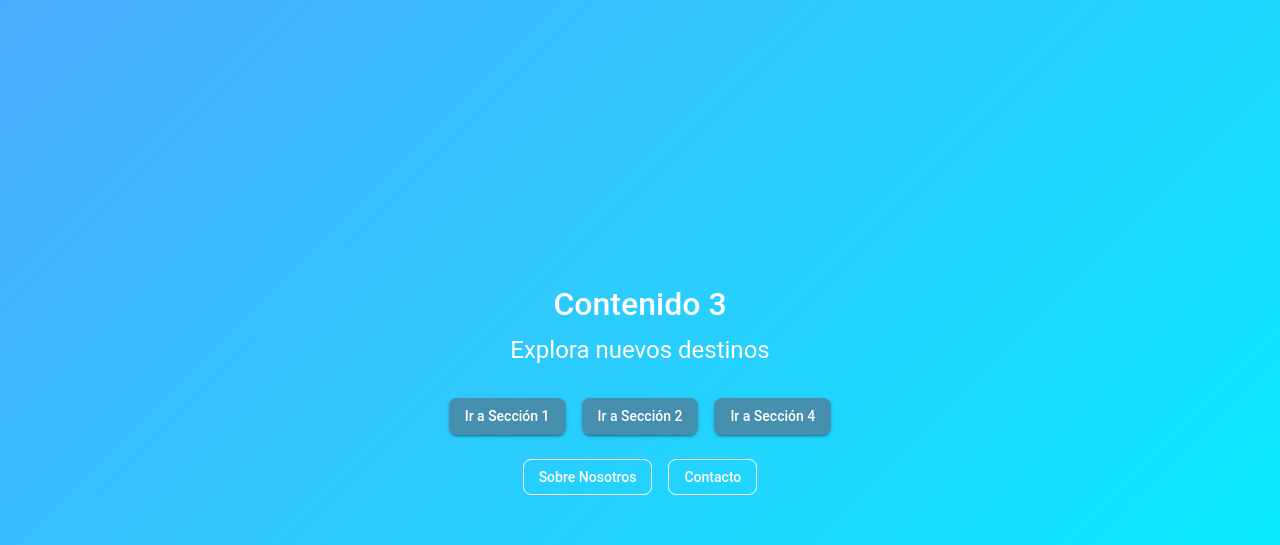
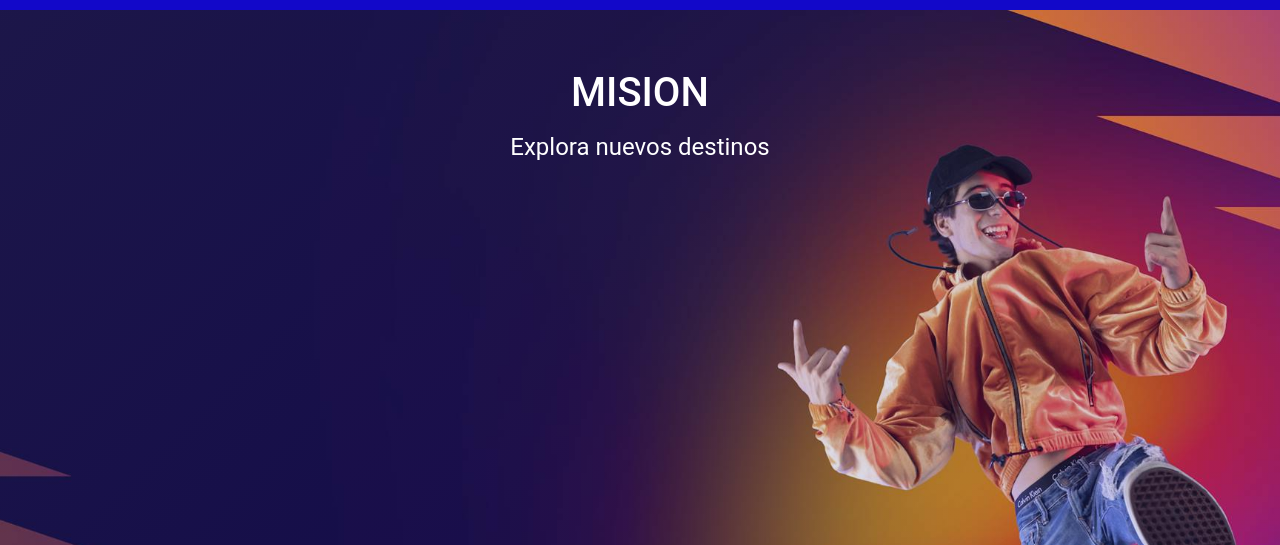
Before and after one commit to maniadiaz/TeybatExplorers, a React (Vite) app: page / in a window 1280 px wide. Shown: the part 1610-2155 px from the top of the page. Built offline with nearby package versions, Linux system fonts and the light colour scheme.

Commit message:
referencia 3

```diff
--- a/src/layouts/MainLayout.jsx
+++ b/src/layouts/MainLayout.jsx
@@ -34,8 +34,17 @@ function MainLayout() {
     setAnchorEl(null);
   };
 
-  const handleNavigation = (path, hash = '') => {
+  // ✅ handleNavigation actualizado con scrollTop
+  const handleNavigation = (path, hash = '', scrollTop = false) => {
     handleMenuClose();
+
+    if (scrollTop) {
+      navigate(path);
+      setTimeout(() => {
+        window.scrollTo({ top: 0, behavior: 'smooth' });
+      }, 100);
+      return;
+    }
 
     if (hash) {
       if (location.pathname !== path) {
@@ -57,9 +66,10 @@ function MainLayout() {
     }
   };
 
+  // ✅ INICIO con scrollTop: true
   const homeMenuItems = [
-    { text: 'INICIO', icon: <HomeIcon sx={{ mr: 1, fontSize: 20 }} />, path: '/', hash: 'home' },
-    { text: 'MISIÓN', icon: <ExploreIcon sx={{ mr: 1, fontSize: 20 }} />, path: '/', hash: 'servicios' },
+  { text: 'INICIO', icon: <HomeIcon sx={{ mr: 1, fontSize: 20 }} />, path: '/', hash: 'home', scrollTop: true },
+  { text: 'MISIÓN', icon: <ExploreIcon sx={{ mr: 1, fontSize: 20 }} />, path: '/', hash: 'mision', scrollTop: false }, // 👈 hash: 'mision'
   { text: 'SERVICIOS', icon: <FeedbackIcon sx={{ mr: 1, fontSize: 20 }} />, path: '/', hash: 'satisfaccion' },
 ];
 
@@ -75,10 +85,9 @@ function MainLayout() {
       <AppBar
         position="fixed"
         sx={{
-  // Gradiente: de azul oscuro (100% opacidad) a transparente (0% opacidad)
           background: 'linear-gradient(to bottom, #013A63 0%, rgba(1, 58, 99, 0) 100%)',
-  boxShadow: 'none', // Normalmente las barras transparentes se ven mejor sin sombra
-  backdropFilter: 'blur(5px)', // Opcional: añade un desenfoque elegante al fondo
+          boxShadow: 'none',
+          backdropFilter: 'blur(5px)',
         }}
       >
         <Toolbar>
@@ -91,7 +100,7 @@ sx={{
             }}
             onClick={() => {
               handleNavigation('/', 'home');
-              window.scrollTo({ top: 0, behavior: 'smooth' }); // Scroll suave al inicio
+              window.scrollTo({ top: 0, behavior: 'smooth' });
             }}
           >
             SOPORTE OPERATIVO
@@ -103,7 +112,7 @@ sx={{
                 <Button
                   key={item.text}
                   color="inherit"
-                  onClick={() => handleNavigation(item.path, item.hash)}
+                  onClick={() => handleNavigation(item.path, item.hash, item.scrollTop)} // ✅
                   startIcon={item.icon}
                   sx={{
                     '&:hover': {
@@ -158,7 +167,7 @@ sx={{
                 {allMenuItems.map((item) => (
                   <MenuItem
                     key={item.text}
-                    onClick={() => handleNavigation(item.path, item.hash)}
+                    onClick={() => handleNavigation(item.path, item.hash, item.scrollTop)} // ✅
                     sx={{
                       py: 1.5,
                       '&:hover': {
--- a/src/pages/OnePage.jsx
+++ b/src/pages/OnePage.jsx
@@ -5,6 +5,7 @@ import { useNavigate } from 'react-router-dom';
 import { Tree, TreeNode } from 'react-organizational-chart';
 import fondoDP from './../../public/image/FONDO_DP_INICIO.JPG'
 import fondoDP2 from './../../public/image/FONDO_DP_2.JPG'
+import fondoDP3 from './../../public/image/FONDO_DP_REDPHONE.JPG'
 import Footer from './Footer'
 
 // ✅ Componente del nodo con hover
@@ -271,29 +272,27 @@ const OnePage = () => {
 
       <Box
         ref={section3Ref}
+        id="mision"
         sx={{
           minHeight: '100vh',
           display: 'flex',
           flexDirection: 'column',
-          justifyContent: 'center',
-          alignItems: 'center',
-          background: 'linear-gradient(135deg, #4facfe 0%, #00f2fe 100%)',
+          justifyContent: 'flex-start',
+          alignItems: 'flex-start',
+          background: `linear-gradient(135deg, rgba(74, 80, 134, 0.25), rgba(11, 7, 233, 0.11)), url(${fondoDP3})`,
+          backgroundSize: 'cover',
+          backgroundPosition: 'center 20px',
+          backgroundRepeat: 'no-repeat',
+          backgroundAttachment: 'fixed',
           color: 'white',
           position: 'relative',
+          px: 6,
+          py: 10,
         }}
       >
         <Container maxWidth="md" sx={{ textAlign: 'center' }}>
-          <Typography variant="h2" gutterBottom>Contenido 3</Typography>
+          <Typography variant="h1" gutterBottom>MISION</Typography>
           <Typography variant="h5" paragraph>Explora nuevos destinos</Typography>
-          <Box sx={{ mt: 4, display: 'flex', gap: 2, justifyContent: 'center', flexWrap: 'wrap' }}>
-            <Button variant="contained" color="secondary" onClick={() => scrollToSection(section1Ref)}>Ir a Sección 1</Button>
-            <Button variant="contained" color="secondary" onClick={() => scrollToSection(section2Ref)}>Ir a Sección 2</Button>
-            <Button variant="contained" color="secondary" onClick={() => scrollToSection(section4Ref)}>Ir a Sección 4</Button>
-          </Box>
-          <Box sx={{ mt: 3, display: 'flex', gap: 2, justifyContent: 'center', flexWrap: 'wrap' }}>
-            <Button variant="outlined" sx={{ color: 'white', borderColor: 'white' }} onClick={() => navigate('/about')}>Sobre Nosotros</Button>
-            <Button variant="outlined" sx={{ color: 'white', borderColor: 'white' }} onClick={() => navigate('/contact')}>Contacto</Button>
-          </Box>
         </Container>
         <IconButton
           onClick={() => scrollToNext(section4Ref)}
```
Lines whose indentation alone changed are shown as unchanged.
